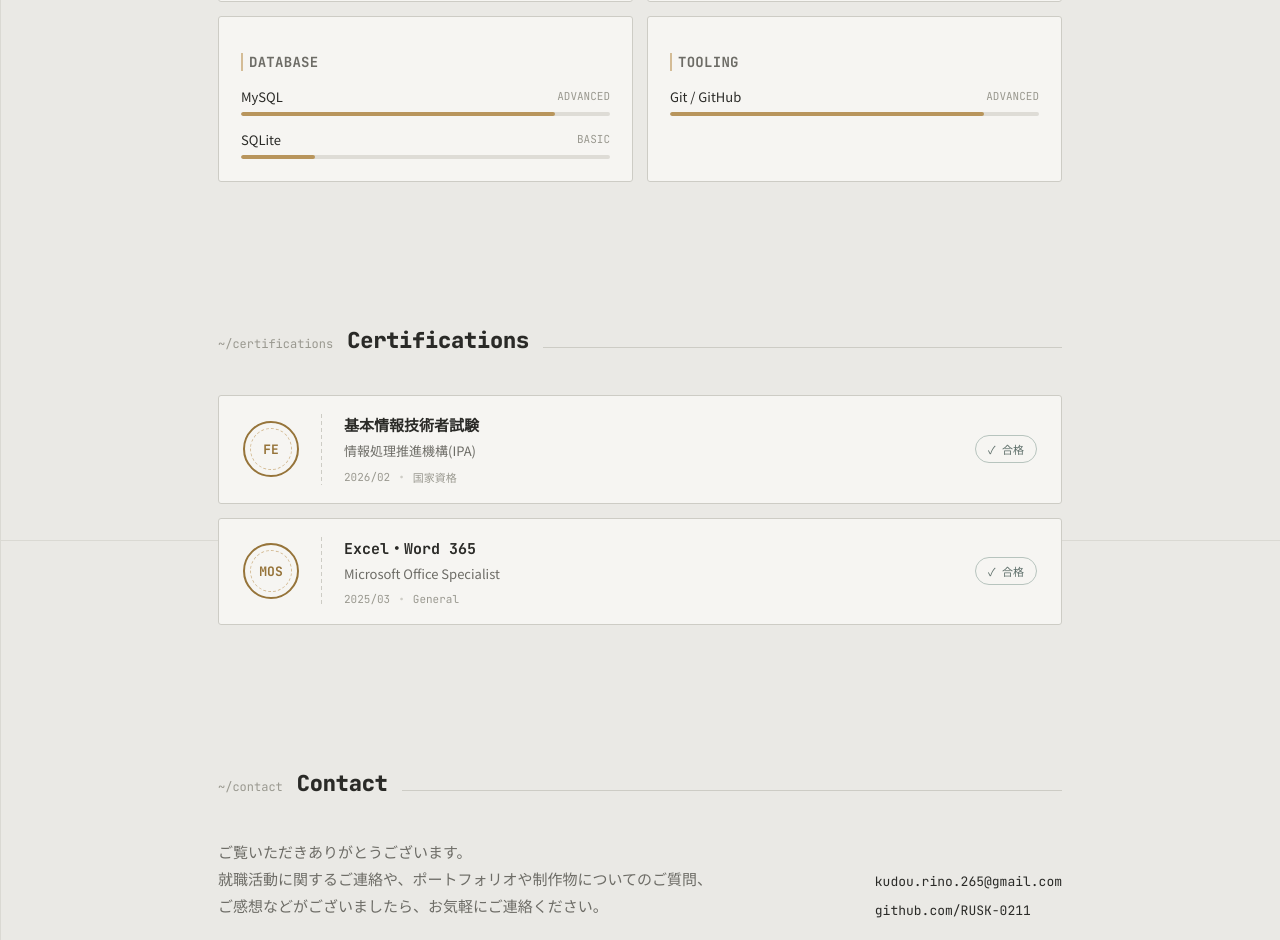
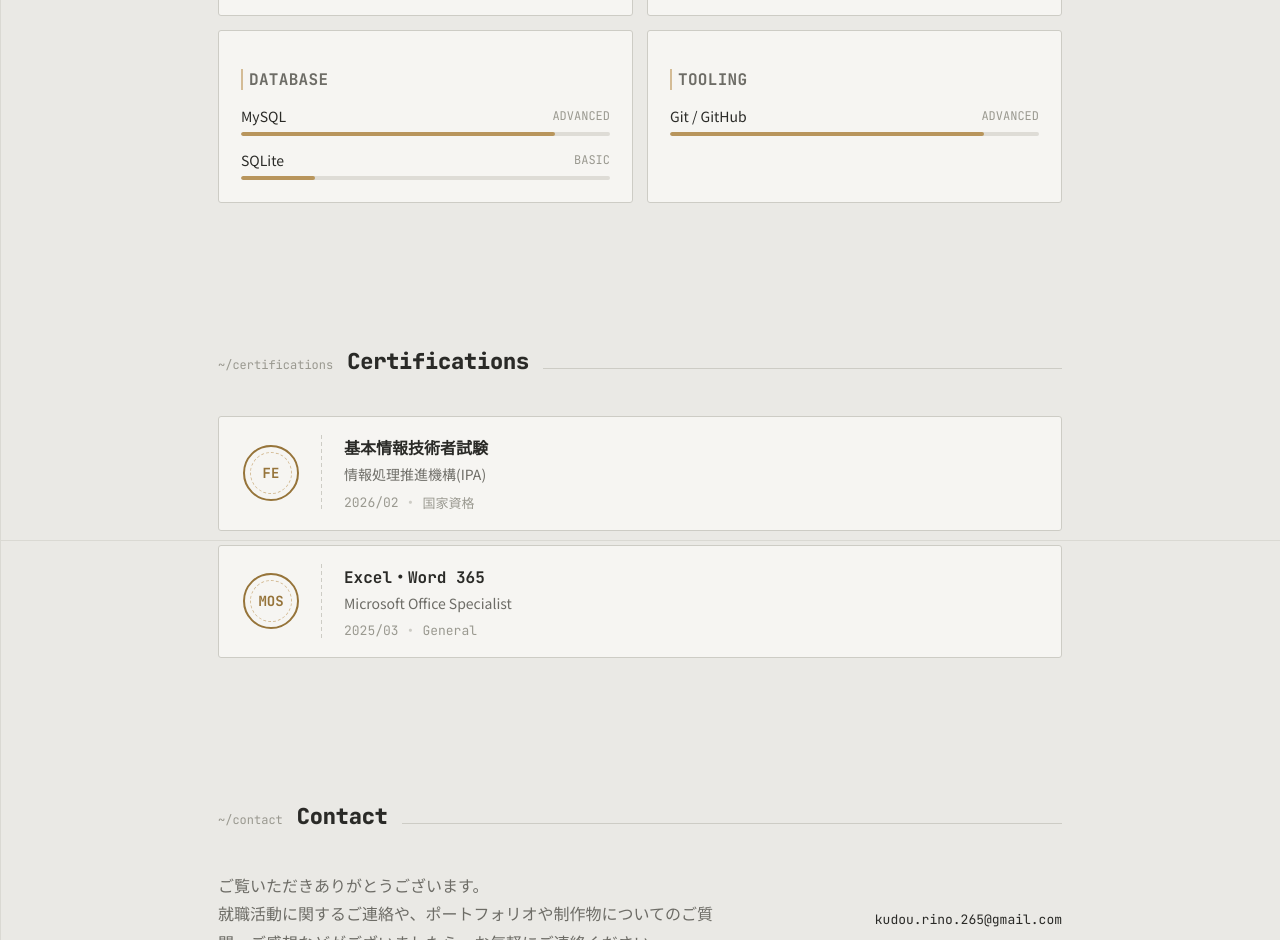
Before and after one commit to RUSK-0211/rusk-portfolio, a React (Vite) app: page / in a window 1280 px wide. Shown: the part 1860-2800 px from the top of the page. Built offline with nearby package versions, Linux system fonts and the light colour scheme.

Commit message:
レスポンシブデザインの調整

```diff
--- a/src/components/CertificationCard/CertificationCard.tsx
+++ b/src/components/CertificationCard/CertificationCard.tsx
@@ -23,12 +23,6 @@ export default function CertificationCard({
                     <span>{category}</span>
                 </div>
             </div>
-
-            <div className="cert-status">
-                {status === "passed" && "✓ 合格"}
-                {status === "failed" && "✗ 不合格"}
-                {status === "pending" && "… 受験予定"}
-            </div>
         </div>
     );
 }
--- a/src/pages/Home.tsx
+++ b/src/pages/Home.tsx
@@ -67,7 +67,7 @@ export default function HomeView({ typedText, nav }: { typedText: string; nav: N
             {/* Skills */}
             <section className="section" id="skills">
                 <SectionTitle path="~/skills" title="Skills" />
-                <div style={{ display: "grid", gridTemplateColumns: "repeat(2, 1fr)", gap: 14 }}>
+                <div className="skills-grid">
                     {skillCategories.map((cat) => (
                         <SkillCard key={cat.title} {...cat} />
                     ))}
@@ -108,9 +108,10 @@ export default function HomeView({ typedText, nav }: { typedText: string; nav: N
             </section>
 
             <footer className="footer">
-                <span>© 2026 Rino Kudo — Last Updated: 2026-10-19</span>
-                <span>crafted with React & TypeScript</span>
+                <span>© 2026 Rino Kudo</span>
+                <span>Last Updated: 2026-10-19</span>
             </footer>
+
         </Shell>
     )
 }
--- a/src/styles/global.css
+++ b/src/styles/global.css
@@ -168,3 +168,18 @@ button:focus-visible {
 .header-link-projects-active {
   border-bottom: 1px solid var(--accent);
 }
+
+@media (max-width: 560px) {
+  .header-inner {
+    flex-direction: column;
+    align-items: flex-start;
+    gap: 14px;
+    width: 100%;
+  }
+
+  .header-nav {
+    flex-wrap: wrap;
+    gap: 14px;
+    width: 100%;
+  }
+}
--- a/src/styles/home.css
+++ b/src/styles/home.css
@@ -81,7 +81,7 @@
 
 .about-name {
     margin: 0 0 8px;
-    font-size: 26px;
+    font-size: 22px;
     font-weight: 700;
     line-height: 1.3;
     letter-spacing: 0.02em;
@@ -146,7 +146,7 @@
 
 .skill-card-title {
     font-family: var(--mono);
-    font-size: 14px;
+    font-size: 16px;
     font-weight: 700;
     color: var(--ink-soft);
     margin-bottom: 16px;
@@ -171,13 +171,13 @@
 }
 
 .skill-name {
-    font-size: 13px;
+    font-size: 14px;
     color: var(--ink);
 }
 
 .skill-level {
     font-family: var(--mono);
-    font-size: 11px;
+    font-size: 12px;
     color: var(--ink-faint);
 }
 
@@ -197,7 +197,7 @@
 
 @media (max-width: 560px) {
     .skills-grid {
-        grid-template-columns: 1fr;
+        grid-template-columns: repeat(1, 1fr);
     }
 }
 
@@ -237,7 +237,7 @@
     justify-content: center;
     font-family: var(--mono);
     font-weight: 700;
-    font-size: 13px;
+    font-size: 14px;
     color: var(--amber);
 }
 
@@ -265,19 +265,19 @@
 .cert-name {
     font-family: var(--mono);
     font-weight: 700;
-    font-size: 15px;
+    font-size: 16px;
     margin-bottom: 5px;
 }
 
 .cert-issuer {
-    font-size: 13px;
+    font-size: 14px;
     color: var(--ink-soft);
     margin-bottom: 9px;
 }
 
 .cert-meta {
     font-family: var(--mono);
-    font-size: 11px;
+    font-size: 13px;
     color: var(--ink-faint);
     display: flex;
     align-items: center;
@@ -288,30 +288,31 @@
     color: var(--line);
 }
 
-.cert-status {
-    flex-shrink: 0;
-    font-family: var(--mono);
-    font-size: 11px;
-    color: var(--accent);
-    border: 1px solid var(--accent-line);
-    border-radius: 20px;
-    padding: 5px 12px;
-    white-space: nowrap;
-}
-
 @media (max-width: 560px) {
     .cert-card {
-        flex-wrap: wrap;
+        display: flex;
+        flex-direction: row;
+        align-items: center;
+        gap: 14px;
+        padding: 14px 18px;
+    }
+
+    .cert-seal {
+        width: 42px;
+        height: 42px;
+        font-size: 12px;
+    }
+
+    .cert-info {
+        flex: 1;
+        min-width: 0;
     }
 
     .cert-divider {
         display: none;
     }
+}
 
-    .cert-status {
-        margin-left: 78px;
-    }
-}
 
 /* ===========================
     Contact Section
@@ -326,7 +327,7 @@
 
 .contact-text {
     max-width: 500px;
-    font-size: 15px;
+    font-size: 16px;
     color: var(--ink-soft);
     line-height: 1.8;
     margin: 0;
@@ -382,13 +383,17 @@
 .footer {
     padding: 28px 0 60px;
     font-family: var(--mono);
-    font-size: 11px;
+    font-size: 13px;
     color: var(--ink-faint);
     display: flex;
-    justify-content: space-between;
+    flex-direction: column;
+    align-items: center;
+    gap: 8px;
 }
 
-/* Cursor blink animation */
+/* ===========================
+    Cursor blink animation
+=========================== */
 @keyframes blink {
     50% {
         opacity: 0;
```
